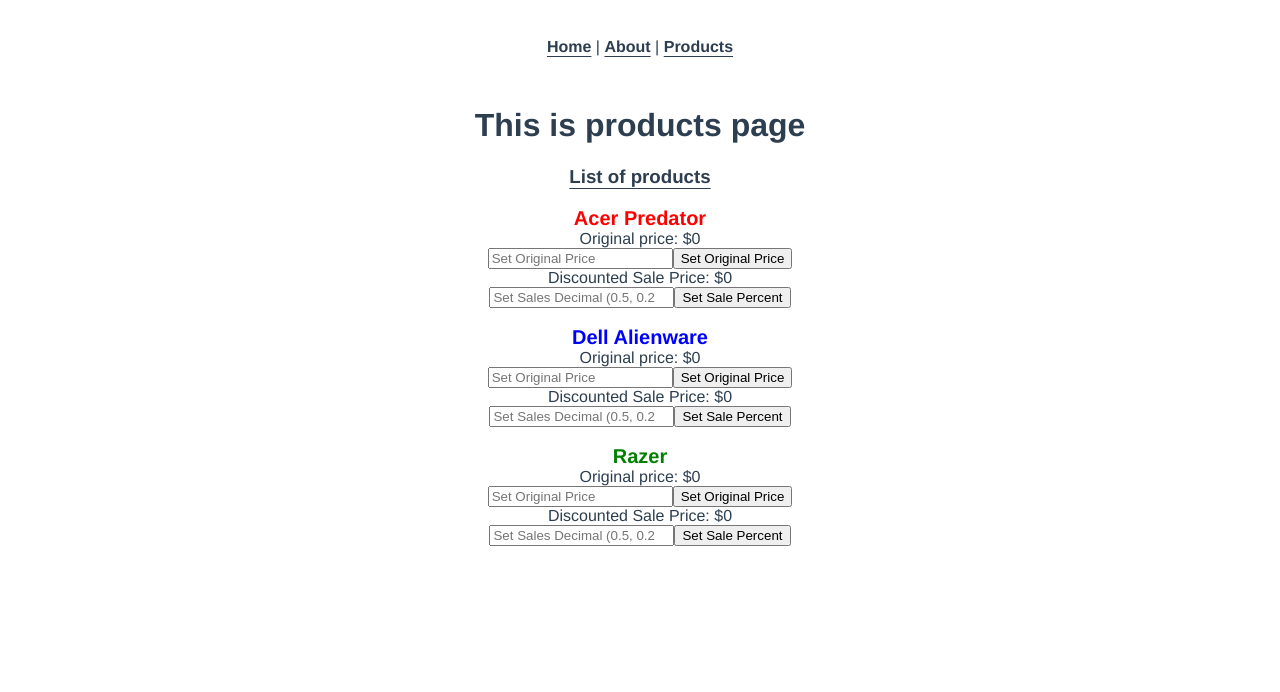
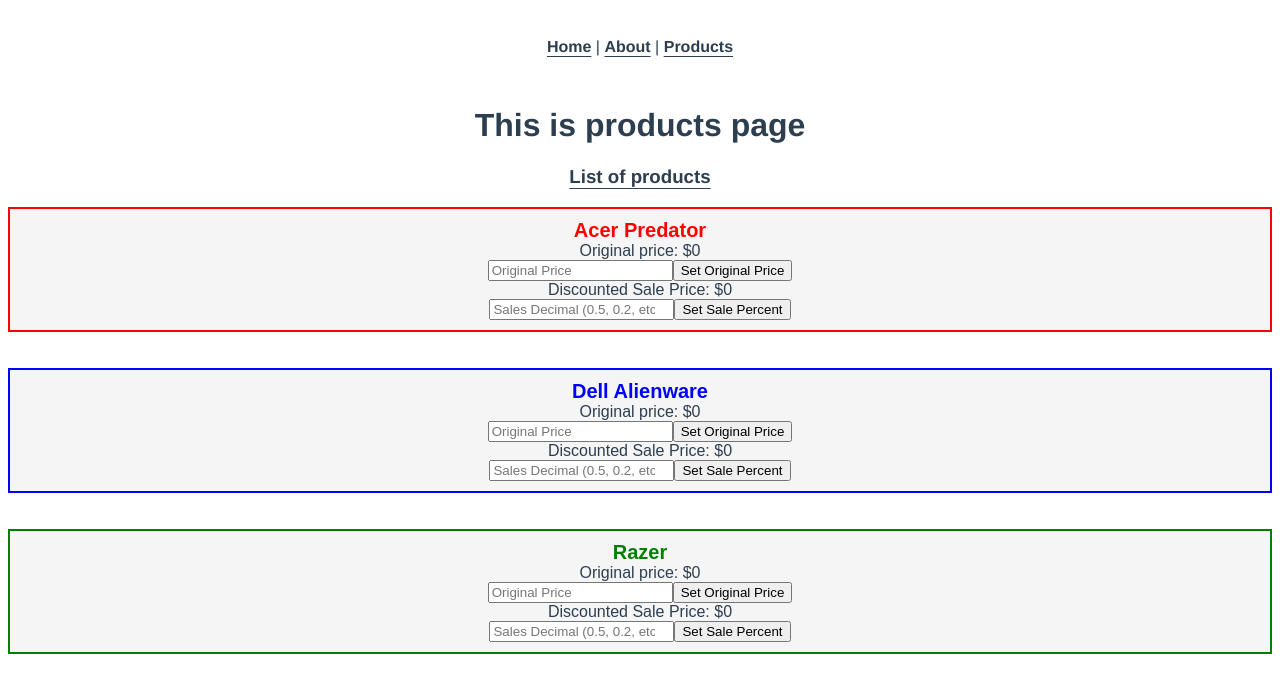
Before and after one commit to kevinmnm/vuex-practice-project, a Vue app: page /products/about in a window 1280 px wide. Shown: the top 692 px of the page. Built offline with nearby package versions, Linux system fonts and the light colour scheme.

Commit message:
mutation function added

```diff
--- a/src/components/product_folder/products-price.vue
+++ b/src/components/product_folder/products-price.vue
@@ -1,56 +1,74 @@
 <template>
    <div class="products-price">
+      <div class="acer-product-edit">
          <div class="acer-price-title">Acer Predator</div>
          <div>Original price: ${{ prices.originals.acer }}</div>
-      <input type="number" placeholder="Set Original Price" v-model="new_price.acer" />
-      <button class='acer-origin-button' @click='set_origin($event)'>Set Original Price</button>
-      <br>
+         <input type="number" placeholder="Original Price" v-model="new_price.acer" />
+         <button class="acer-origin-button" @click="set_origin($event)">Set Original Price</button>
+         <br />
          <div>Discounted Sale Price: ${{ prices.sales.acer }}</div>
-      <input type="number" placeholder="Set Sales Decimal (0.5, 0.2, etc.)" v-model="sale_amount.acer" />
-      <button class='acer-sale-button' @click='set_sale($event)'>Set Sale Percent</button>
+         <input
+            type="number"
+            placeholder="Sales Decimal (0.5, 0.2, etc.)"
+            v-model="sale_amount.acer"
+         />
+         <button class="acer-sale-button" @click="set_sale($event)">Set Sale Percent</button>
+      </div>
 
       <br />
       <br />
 
+      <div class="dell-product-edit">
          <div class="dell-price-title">Dell Alienware</div>
          <div>Original price: ${{ prices.originals.dell }}</div>
-      <input type="number" placeholder="Set Original Price" v-model="new_price.dell" />
-      <button class='dell-origin-button' @click='set_origin($event)'>Set Original Price</button>
-      <br>
+         <input type="number" placeholder="Original Price" v-model="new_price.dell" />
+         <button class="dell-origin-button" @click="set_origin($event)">Set Original Price</button>
+         <br />
          <div>Discounted Sale Price: ${{ prices.sales.dell }}</div>
-      <input type="number" placeholder="Set Sales Decimal (0.5, 0.2, etc.)" v-model="sale_amount.dell" />
-      <button class='dell-sale-button' @click='set_sale($event)'>Set Sale Percent</button>
+         <input
+            type="number"
+            placeholder="Sales Decimal (0.5, 0.2, etc.)"
+            v-model="sale_amount.dell"
+         />
+         <button class="dell-sale-button" @click="set_sale($event)">Set Sale Percent</button>
+      </div>
 
       <br />
       <br />
 
+      <div class="razer-product-edit">
          <div class="razer-price-title">Razer</div>
          <div>Original price: ${{ prices.originals.razer }}</div>
-      <input type="number" placeholder="Set Original Price" v-model="new_price.razer" />
-      <button class='razer-origin-button' @click='set_origin($event)'>Set Original Price</button>
-      <br>
+         <input type="number" placeholder="Original Price" v-model="new_price.razer" />
+         <button class="razer-origin-button" @click="set_origin($event)">Set Original Price</button>
+         <br />
          <div>Discounted Sale Price: ${{ prices.sales.razer }}</div>
-      <input type="number" placeholder="Set Sales Decimal (0.5, 0.2, etc.)" v-model="sale_amount.razer" />
-      <button class='razer-sale-button' @click='set_sale($event)'>Set Sale Percent</button>
+         <input
+            type="number"
+            placeholder="Sales Decimal (0.5, 0.2, etc.)"
+            v-model="sale_amount.razer"
+         />
+         <button class="razer-sale-button" @click="set_sale($event)">Set Sale Percent</button>
+      </div>
    </div>
 </template>
 
 <script>
 export default {
    name: "acer",
-   data(){
+   data() {
       return {
          new_price: {
             acer: null,
             dell: null,
-            razer: null
+            razer: null,
          },
          sale_amount: {
             acer: null,
             dell: null,
-            razer: null
-         }
-      }
+            razer: null,
+         },
+      };
    },
    computed: {
       prices() {
@@ -58,39 +76,66 @@
             originals: {
                acer: this.$store.state.acer_store_price,
                dell: this.$store.state.dell_store_price,
-               razer: this.$store.state.razer_store_price
+               razer: this.$store.state.razer_store_price,
             },
             sales: {
                acer: this.$store.state.acer_store_price / 2,
                dell: this.$store.state.dell_store_price / 2,
-               razer: this.$store.state.razer_store_price / 2
-            }
-         }
+               razer: this.$store.state.razer_store_price / 2,
+            },
+         };
+      },
+   },
+   methods: {
+      set_origin(e) {
+         if (e.target.classList.contains("acer-origin-button")) {
+            this.$store.commit("original_price", {
+               brand: "acer",
+               price: this.new_price.acer,
+            });
+            this.new_price.acer = null;
+         } else if (e.target.classList.contains("dell-origin-button")) {
+            this.$store.commit("original_price", {
+               brand: "dell",
+               price: this.new_price.dell,
+            });
+            this.new_price.dell = null;
+         } else {
+            this.$store.commit("original_price", {
+               brand: "razer",
+               price: this.new_price.razer,
+            });
+            this.new_price.razer = null;
          }
       },
-   methods: {
-      set_origin(e){
-         if (e.target.classList.contains('acer-origin-button')){
-            this.$store.commit('original_price', {
-               brand: 'acer',
-               price: this.new_price.acer
-            });
-         } else if (e.target.classList.contains('dell-origin-button')){
-            return
-         } else {
-            return
-         }
+      set_sale(e) {
+         return e;
       },
-      set_sale(e){
-         return e
-      }
-   }
+   },
 };
 </script>
 
 
 
 <style scoped>
+.acer-product-edit,
+.dell-product-edit,
+.razer-product-edit{
+   padding: 10px;
+   box-sizing: border-box;
+   background: whitesmoke;
+   font-family: 'Nunito', sans-serif;
+}
+.acer-product-edit {
+   border: 2px solid red;
+}
+.dell-product-edit{
+   border: 2px solid blue;
+}
+.razer-product-edit{
+   border: 2px solid green;
+}
+
 .acer-price-title,
 .dell-price-title,
 .razer-price-title {
--- a/src/store/index.js
+++ b/src/store/index.js
@@ -13,6 +13,10 @@
       original_price(state, payload){
          if (payload.brand === 'acer'){
             state.acer_store_price = payload.price;
+         } else if (payload.brand === 'dell'){
+            state.dell_store_price = payload.price
+         } else {
+            state.razer_store_price = payload.price
          }
       }
    },
```
Lines whose indentation alone changed are shown as unchanged.
